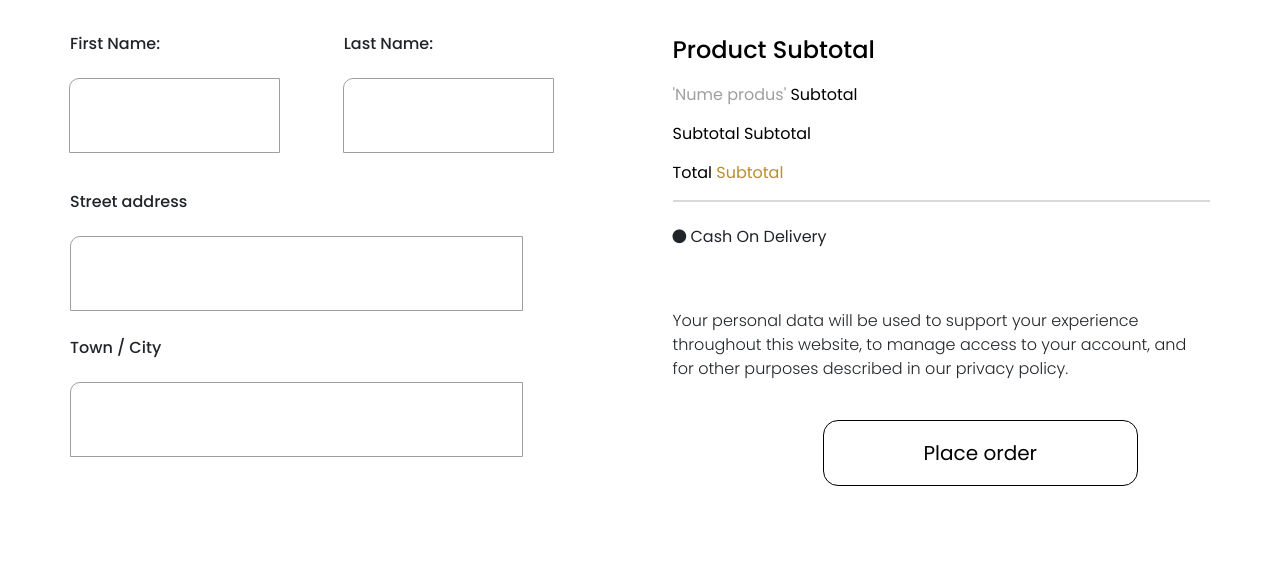
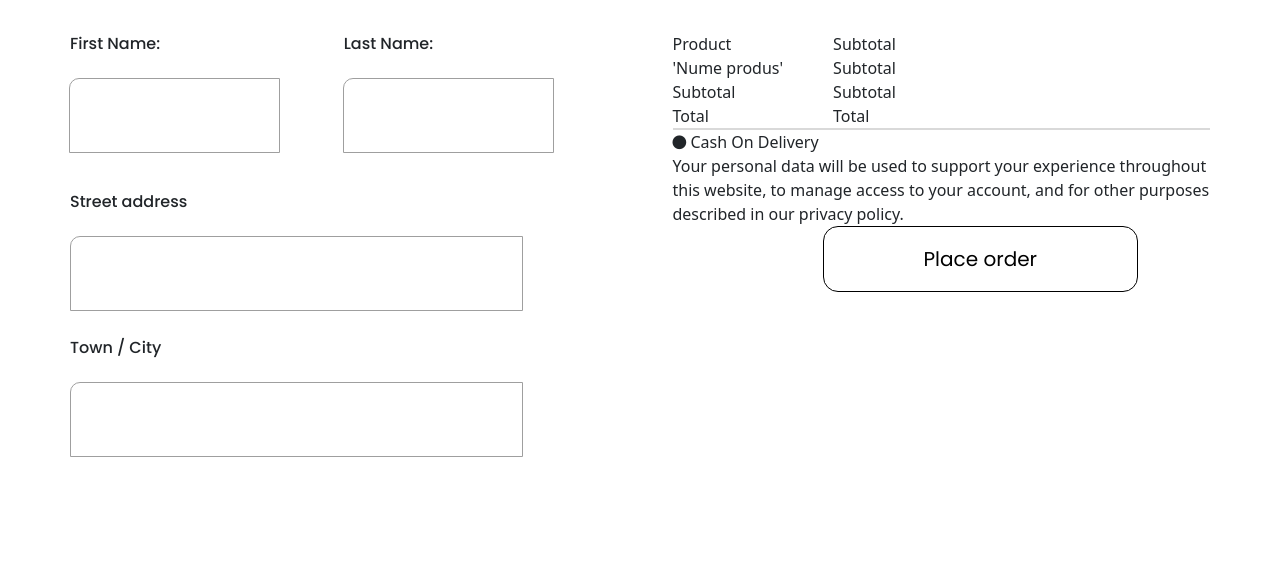
Before and after one commit to idragos00/E-commerce-website, a website: page checkout.html in a window 1280 px wide. Shown: the part 568-1149 px from the top of the page. Drawn offline with nearby package versions, Linux system fonts and the light colour scheme.

Commit message:
check-out

```diff
--- a/checkout.html
+++ b/checkout.html
@@ -117,23 +117,21 @@
             </form>
           </div>
 
-          <div class="col billing-product-cost-left">
-            <p>
-              Product
-              <span>Subtotal</span>
-            </p>
-            <p>
-              'Nume produs'
-              <span>Subtotal</span>
-            </p>
-            <p>
-              Subtotal
-              <span>Subtotal</span>
-            </p>
-            <p>
-              Total
-              <span>Subtotal</span>
-            </p>
+          <div class="col billing-product-cost">
+            <div class="billing-flex-container">
+              <div class="billing-left-flex">
+                <span> Product </span>
+                <span> 'Nume produs' </span>
+                <span> Subtotal </span>
+                <span> Total </span>
+              </div>
+              <div class="billing-right-flex">
+                <span>Subtotal</span>
+                <span>Subtotal</span>
+                <span>Subtotal</span>
+                <span> Total </span>
+              </div>
+            </div>
             <div class="break-line"></div>
             <p>
               <i class="fa fa-circle" aria-hidden="true"></i>
--- a/style.scss
+++ b/style.scss
@@ -597,96 +597,36 @@ body {
       }
     }
 
-    .billing-product-cost-left {
+    .billing-product-cost {
       margin-left: 65px;
-      p:first-of-type {
-        font-family: "Poppins", sans-serif;
-        font-size: 24px;
-        font-weight: 500;
-        line-height: 36px;
-        text-align: left;
-        color: #000000;
-        margin-bottom: 15px;
-        span {
-          font-family: "Poppins", sans-serif;
-          font-size: 24px;
-          font-weight: 500;
-          line-height: 36px;
-          text-align: left;
-          color: #000000;
-          margin-bottom: 15px;
+      .billing-flex-container {
+        display: flex;
+        gap: 50px;
+
+        .billing-left-flex {
+          display: flex;
+          flex-direction: column;
+          span:first-of-type {
+          }
+          span:nth-of-type(2) {
+          }
+          span:nth-of-type(3) {
+          }
+          span:nth-of-type(4) {
+          }
         }
-      }
-      p:nth-of-type(2) {
-        font-family: "Poppins", sans-serif;
-        font-size: 16px;
-        font-weight: 400;
-        line-height: 24px;
-        text-align: left;
-        color: #9f9f9f;
-        margin-bottom: 15px;
-        span {
-          font-family: "Poppins", sans-serif;
-          font-size: 16px;
-          font-weight: 400;
-          line-height: 24px;
-          text-align: left;
-          color: #000000;
-          margin-bottom: 15px;
+        .billing-right-flex {
+          display: flex;
+          flex-direction: column;
+          span:first-of-type {
+          }
+          span:nth-of-type(2) {
+          }
+          span:nth-of-type(3) {
+          }
+          span:nth-of-type(4) {
+          }
         }
-      }
-      p:nth-of-type(3) {
-        font-family: "Poppins", sans-serif;
-        font-size: 16px;
-        font-weight: 400;
-        line-height: 24px;
-        text-align: left;
-        color: #000000;
-        margin-bottom: 15px;
-        span {
-          font-family: "Poppins", sans-serif;
-          font-size: 16px;
-          font-weight: 400;
-          line-height: 24px;
-          text-align: left;
-          color: #000000;
-          margin-bottom: 15px;
-        }
-      }
-      p:nth-of-type(4) {
-        font-family: "Poppins", sans-serif;
-        font-size: 16px;
-        font-weight: 400;
-        line-height: 24px;
-        text-align: left;
-        color: #000000;
-        margin-bottom: 15px;
-        span {
-          font-family: "Poppins", sans-serif;
-          font-size: 16px;
-          font-weight: 400;
-          line-height: 24px;
-          text-align: left;
-          color: #000000;
-          margin-bottom: 15px;
-          color: #b88e2f;
-        }
-      }
-      p:nth-of-type(5) {
-        font-family: "Poppins", sans-serif;
-        font-size: 16px;
-        font-weight: 400;
-        line-height: 24px;
-        text-align: left;
-        padding: 22.5px 0 60px 0;
-      }
-      p:nth-of-type(6) {
-        font-family: "Poppins", sans-serif;
-        font-size: 16px;
-        font-weight: 300;
-        line-height: 24px;
-        text-align: justified;
-        margin-bottom: 39px;
       }
 
       button {
```
Also changed, not shown: style.css, style.min.css.
